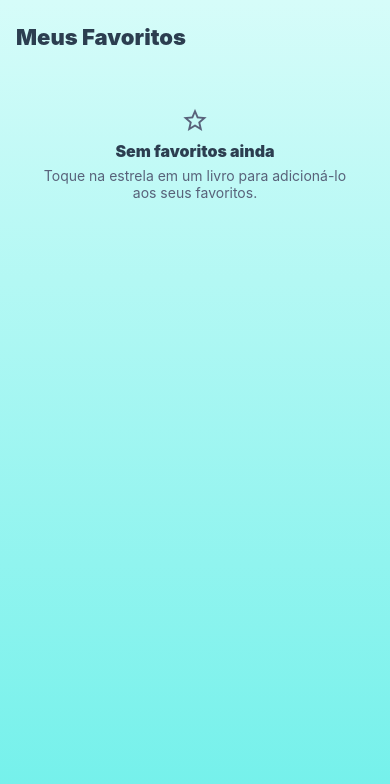
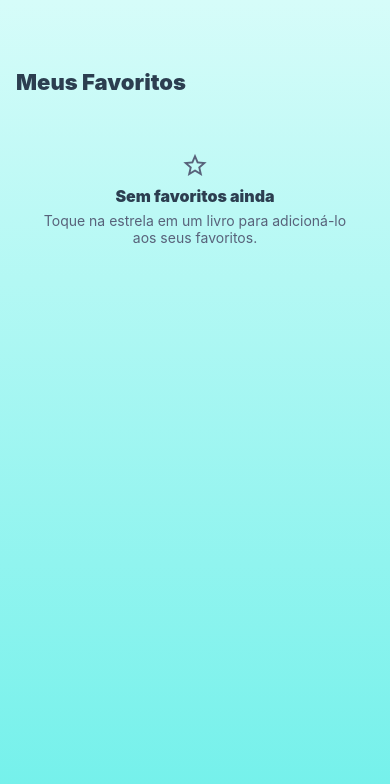
Before and after one commit to lu4nn4Gon/readOn, a React Native app: screen /LivrosFavoritos in a window 390 px wide. Shown: the top 784 px of the page. Built offline with nearby package versions, Linux system fonts and the light colour scheme.

Commit message:
Adicionado padding top na página

```diff
--- a/components/LivrosFavoritos.js
+++ b/components/LivrosFavoritos.js
@@ -203,6 +203,7 @@ const estilos = StyleSheet.create({
     flex: 1,
     paddingHorizontal: 16,
     paddingBottom: 16,
+    paddingTop: 45,
   },
   topo: {
     paddingTop: 24,
```
